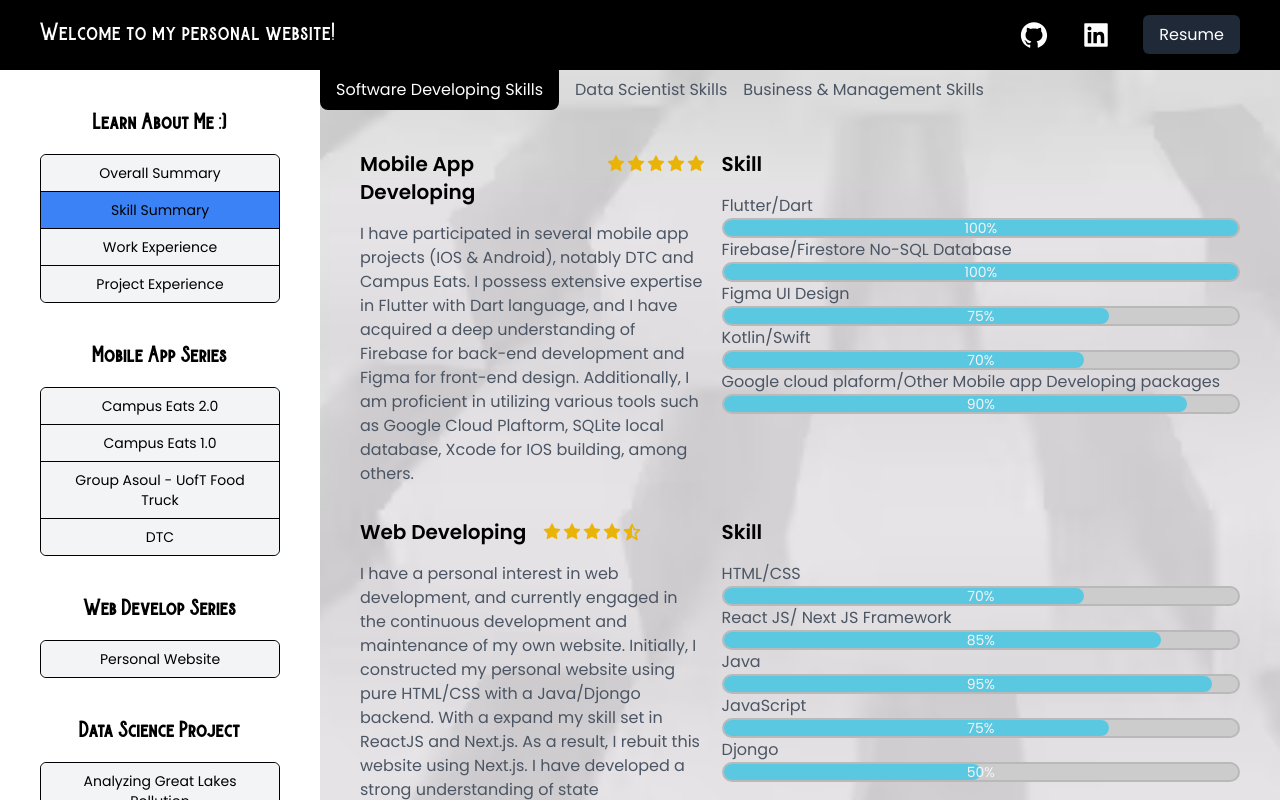
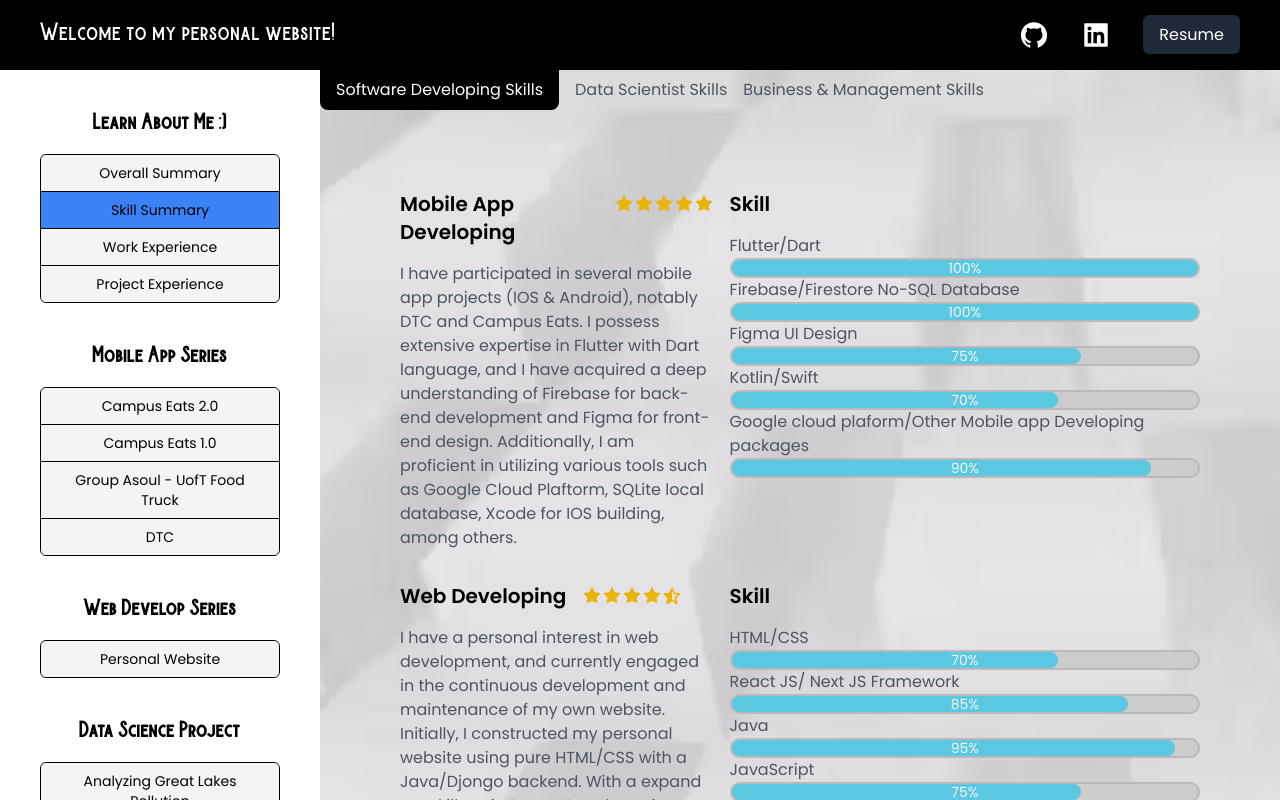
Before and after one commit to Yuanxyyds/MyPersonalWebsite, a Next.js app: page / in a window 1280 px wide. Both pictures are taken after a click on the button "Skill Summary". Shown: the top 800 px of the page. Built offline with nearby package versions, Linux system fonts and the light colour scheme.

Commit message:
feat: edit skill screen margin

```diff
--- a/src/app/pages/skill.tsx
+++ b/src/app/pages/skill.tsx
@@ -20,7 +20,7 @@ export default function SkillContent() {
                     <button className='ml-4 text-gray-600' onClick={() => handleTabChange('ds')}> Data Scientist Skills</button>
                     <button className='ml-4 text-gray-600' onClick={() => handleTabChange('other')}> Business & Management Skills</button>
                 </nav>
-                <section className='m-10'>
+                <section className=' m-20'>
                     <div className='flex font-poppin'>
                         {/* Mobile App */}
                         <div className='leftrow-skill-container mr-4'>
@@ -146,7 +146,7 @@ export default function SkillContent() {
                     <button className='ml-4 bg-black text-white px-4 py-2 rounded-b-lg' onClick={() => handleTabChange('ds')}> Data Scientist Skills</button>
                     <button className='ml-4 text-gray-600' onClick={() => handleTabChange('other')}> Business & Management Skills</button>
                 </nav>
-                <section className='m-10'>
+                <section className='m-20'>
                     <div className='flex font-poppin'>
                         {/* Data Scientist */}
                         <div className='leftrow-skill-container mr-4'>
@@ -231,7 +231,7 @@ export default function SkillContent() {
                     <button className='ml-4 text-gray-600' onClick={() => handleTabChange('ds')}> Data Scientist Skills</button>
                     <button className='ml-4 bg-black text-white px-4 py-2 rounded-b-lg' onClick={() => handleTabChange('other')}> Business & Management Skills</button>
                 </nav>
-                <section className='m-10'>
+                <section className='m-20'>
                     <div className='flex font-poppin'>
                         {/* Personal Intiative */}
                         <div className='leftrow-skill-container mr-4'>
```
